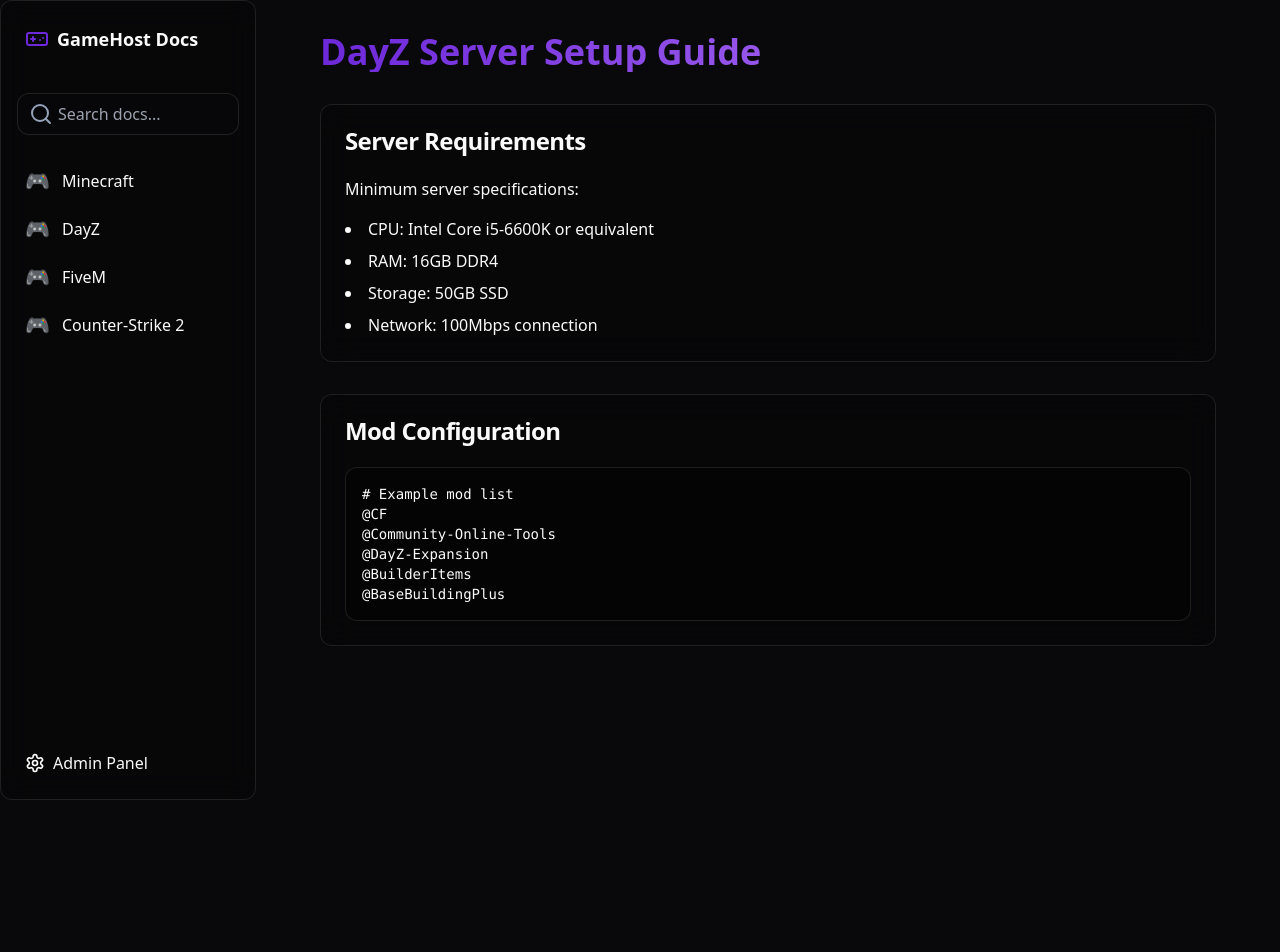
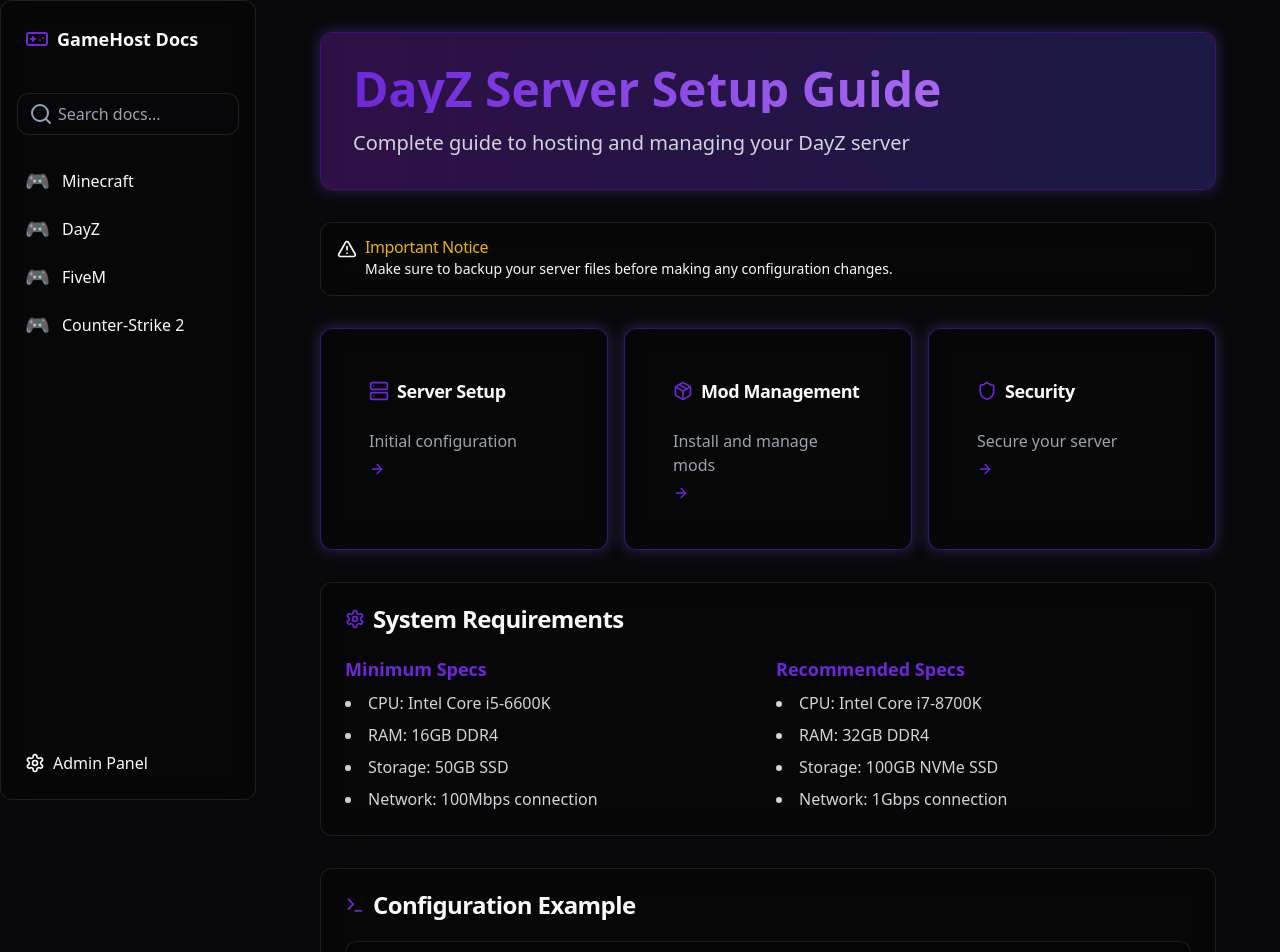
Before and after one commit to AN-Hosting/AN-Hosting.github.io, a React (Vite) app: page /games/dayz in a window 1280 px wide. Shown: the top 952 px of the page. Before the commit the page ends 800 px from the top, so only its background shows below. Built offline with nearby package versions, Linux system fonts and the light colour scheme.

Commit message:
Add styling for web design elements
Implement additional styles for various web design components including text, blog, forms, hero sections, alerts, boxes, and cards to enhance the overall appearance and user experience.
[skip gpt_engineer]

```diff
--- a/src/pages/games/DayZPage.tsx
+++ b/src/pages/games/DayZPage.tsx
@@ -1,46 +1,129 @@
 import { Layout } from '@/components/layout/Layout';
 import { Card, CardContent, CardHeader, CardTitle } from '@/components/ui/card';
+import { Alert, AlertDescription, AlertTitle } from '@/components/ui/alert';
+import { ArrowRight, Server, Package, Shield, AlertTriangle, Terminal, Settings } from 'lucide-react';
 
 const DayZPage = () => {
   return (
     <Layout>
       <div className="max-w-4xl mx-auto space-y-8">
-        <h1 className="text-4xl font-bold mb-8 bg-clip-text text-transparent bg-gradient-to-r from-primary to-purple-400">
+        {/* Hero Section */}
+        <div className="relative p-8 rounded-lg overflow-hidden glass-card neon-border">
+          <div className="absolute inset-0 bg-gradient-to-r from-purple-900/50 to-indigo-900/50 backdrop-blur-sm" />
+          <div className="relative z-10 space-y-4">
+            <h1 className="text-5xl font-bold bg-clip-text text-transparent bg-gradient-to-r from-primary to-purple-400">
               DayZ Server Setup Guide
             </h1>
+            <p className="text-xl text-gray-300">
+              Complete guide to hosting and managing your DayZ server
+            </p>
+          </div>
+        </div>
 
+        {/* Alert Section */}
+        <Alert className="glass-card border-yellow-500/50">
+          <AlertTriangle className="h-5 w-5 text-yellow-500" />
+          <AlertTitle className="text-yellow-500">Important Notice</AlertTitle>
+          <AlertDescription>
+            Make sure to backup your server files before making any configuration changes.
+          </AlertDescription>
+        </Alert>
+
+        {/* Quick Links */}
+        <div className="grid grid-cols-1 md:grid-cols-3 gap-4">
+          {[
+            { title: 'Server Setup', icon: Server, desc: 'Initial configuration' },
+            { title: 'Mod Management', icon: Package, desc: 'Install and manage mods' },
+            { title: 'Security', icon: Shield, desc: 'Secure your server' }
+          ].map((item, i) => (
+            <Card key={i} className="game-card group cursor-pointer">
+              <CardHeader>
+                <div className="flex items-center gap-2">
+                  <item.icon className="h-5 w-5 text-primary" />
+                  <CardTitle className="text-lg">{item.title}</CardTitle>
+                </div>
+              </CardHeader>
+              <CardContent>
+                <p className="text-gray-400">{item.desc}</p>
+                <ArrowRight className="h-4 w-4 mt-2 text-primary transition-transform group-hover:translate-x-2" />
+              </CardContent>
+            </Card>
+          ))}
+        </div>
+
+        {/* Server Requirements */}
         <Card className="glass-card">
           <CardHeader>
-            <CardTitle>Server Requirements</CardTitle>
+            <CardTitle className="flex items-center gap-2">
+              <Settings className="h-5 w-5 text-primary" />
+              System Requirements
+            </CardTitle>
           </CardHeader>
           <CardContent className="space-y-4">
-            <p>Minimum server specifications:</p>
-            <ul className="list-disc list-inside space-y-2">
-              <li>CPU: Intel Core i5-6600K or equivalent</li>
+            <div className="grid grid-cols-1 md:grid-cols-2 gap-4">
+              <div className="space-y-2">
+                <h3 className="text-lg font-semibold text-primary">Minimum Specs</h3>
+                <ul className="list-disc list-inside space-y-2 text-gray-300">
+                  <li>CPU: Intel Core i5-6600K</li>
                   <li>RAM: 16GB DDR4</li>
                   <li>Storage: 50GB SSD</li>
                   <li>Network: 100Mbps connection</li>
                 </ul>
+              </div>
+              <div className="space-y-2">
+                <h3 className="text-lg font-semibold text-primary">Recommended Specs</h3>
+                <ul className="list-disc list-inside space-y-2 text-gray-300">
+                  <li>CPU: Intel Core i7-8700K</li>
+                  <li>RAM: 32GB DDR4</li>
+                  <li>Storage: 100GB NVMe SSD</li>
+                  <li>Network: 1Gbps connection</li>
+                </ul>
+              </div>
+            </div>
           </CardContent>
         </Card>
 
+        {/* Configuration Example */}
         <Card className="glass-card">
           <CardHeader>
-            <CardTitle>Mod Configuration</CardTitle>
+            <CardTitle className="flex items-center gap-2">
+              <Terminal className="h-5 w-5 text-primary" />
+              Configuration Example
+            </CardTitle>
           </CardHeader>
           <CardContent>
             <div className="code-block">
-              <pre>
-                {`# Example mod list
-@CF
-@Community-Online-Tools
-@DayZ-Expansion
-@BuilderItems
-@BaseBuildingPlus`}
+              <pre className="text-gray-300">
+                {`# Example server configuration
+hostname = "My DayZ Server"
+password = ""
+maxPlayers = 60
+verifySignatures = 2
+forceSameBuild = 1
+template = "dayzOffline.chernarusplus"
+instanceId = 1
+loginQueueConcurrentPlayers = 5
+loginQueueMaxPlayers = 500`}
               </pre>
             </div>
           </CardContent>
         </Card>
+
+        {/* Blog-style Content */}
+        <div className="prose prose-invert max-w-none">
+          <h2 className="text-2xl font-bold text-primary mb-4">Getting Started</h2>
+          <p className="text-gray-300">
+            Setting up a DayZ server requires careful planning and configuration. This guide will walk you through the essential steps to get your server up and running, including installation, configuration, and maintenance procedures.
+          </p>
+          <h3 className="text-xl font-semibold text-primary mt-6 mb-3">Installation Steps</h3>
+          <ol className="list-decimal list-inside space-y-2 text-gray-300">
+            <li>Download the DayZ Server files</li>
+            <li>Configure your server settings</li>
+            <li>Set up server monitoring</li>
+            <li>Configure automated backups</li>
+            <li>Test your server configuration</li>
+          </ol>
+        </div>
       </div>
     </Layout>
   );
```
Lines whose indentation alone changed are shown as unchanged.
